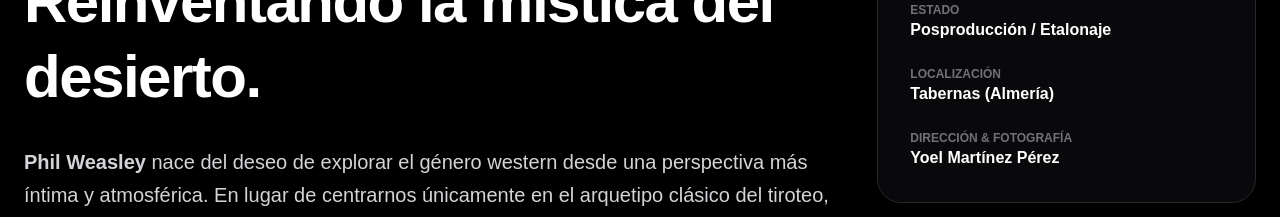
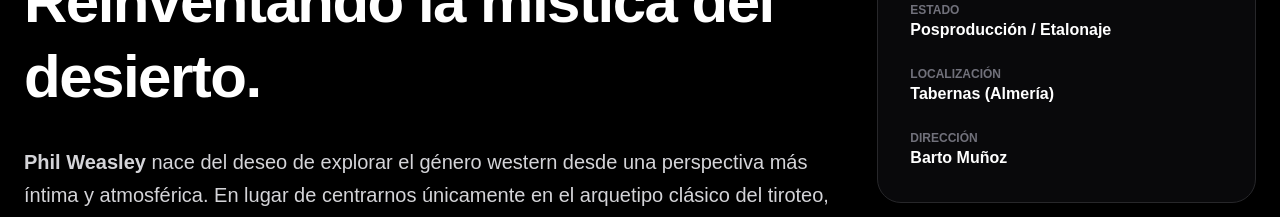
Before and after one commit to yfilmingprod/mi-web, a Next.js app: page /proyectos/phil-weasley in a window 1280 px wide. Shown: the part 1060-1277 px from the top of the page. Built offline with nearby package versions, Linux system fonts and the light colour scheme; no server answers.

Commit message:
direccion

```diff
--- a/app/proyectos/phil-weasley/page.tsx
+++ b/app/proyectos/phil-weasley/page.tsx
@@ -75,8 +75,8 @@ export default function PhilWeasleyPage() {
             <span className="text-white font-semibold text-base">Tabernas (Almería)</span>
           </div>
           <div>
-            <span className="text-zinc-500 block text-xs uppercase font-semibold">Dirección & Fotografía</span>
-            <span className="text-white font-semibold text-base">Yoel Martínez Pérez</span>
+            <span className="text-zinc-500 block text-xs uppercase font-semibold">Dirección</span>
+            <span className="text-white font-semibold text-base">Barto Muñoz</span>
           </div>
         </div>
       </section>
```
